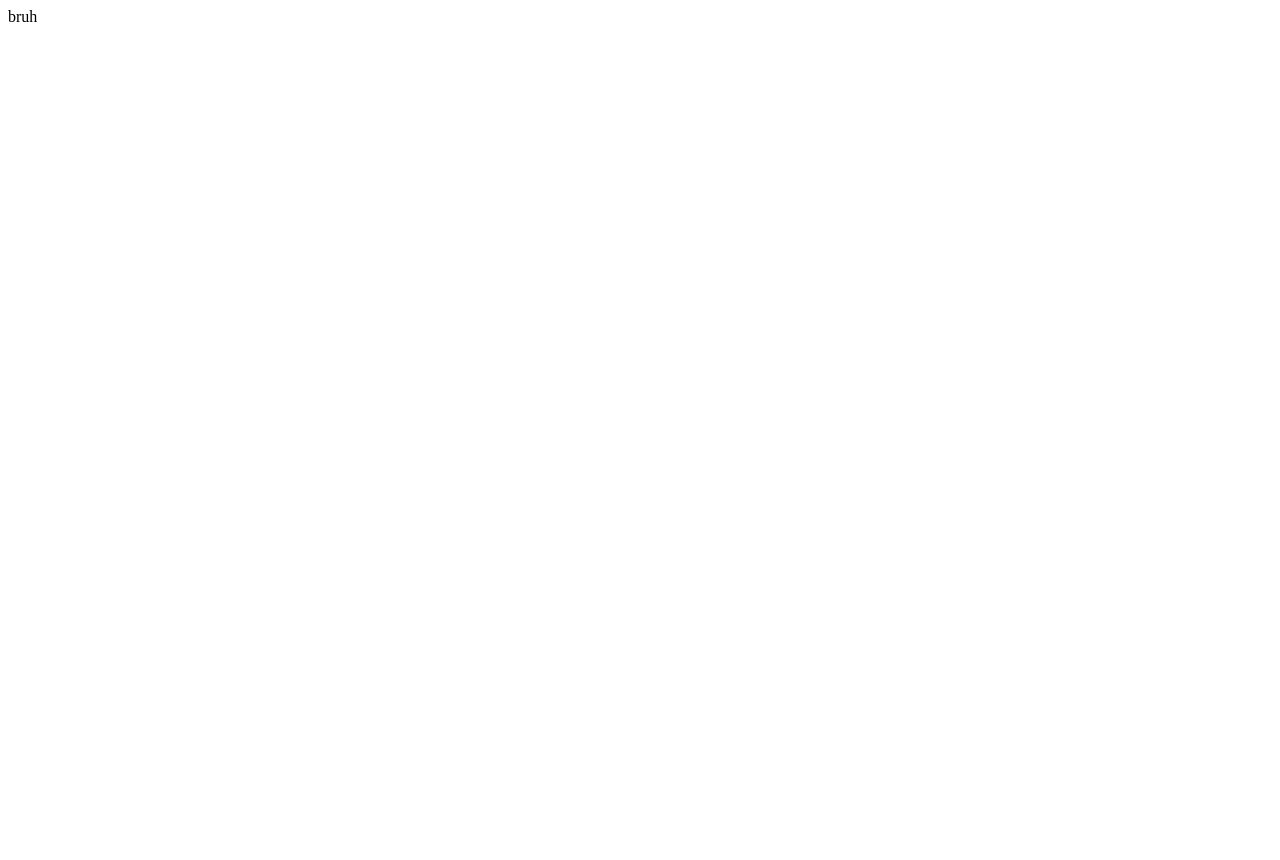
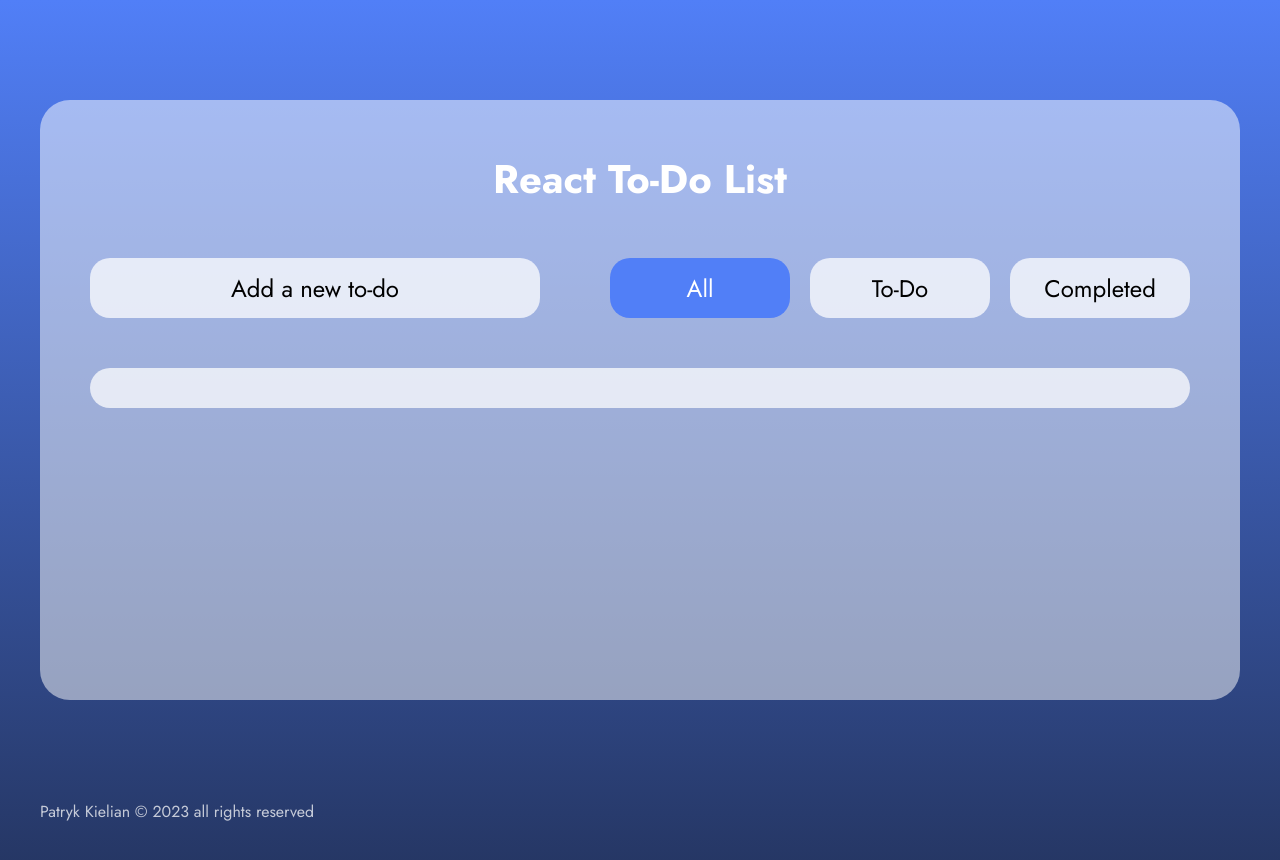
Before and after one commit to patryk-kielian/2023_02_24-to-do-list, a React (Vite) app: page / in a window 1280 px wide. Shown: the top 860 px of the page. Before the commit the page ends 800 px from the top, so only its background shows below. Built offline with nearby package versions, Linux system fonts and the light colour scheme.

Commit message:
placeholder JSX, basic styles

```diff
--- a/src/App.js
+++ b/src/App.js
@@ -1,3 +1,19 @@
 export default function App() {
-  return <div>bruh</div>;
+  return (
+    <>
+      <div className="container">
+        <h1 className="title">React To-Do List</h1>
+        <div className="controls-group">
+          <button className="control-add">Add a new to-do</button>
+          <div>
+            <button className="control-display selected">All</button>
+            <button className="control-display">To-Do</button>
+            <button className="control-display">Completed</button>
+          </div>
+        </div>
+        <div className="content-group"></div>
+      </div>
+      <div className="copyright">Patryk Kielian © 2023 all rights reserved</div>
+    </>
+  );
 }
--- a/src/index.html
+++ b/src/index.html
@@ -1,25 +1,21 @@
 <!DOCTYPE html>
-<!--[if lt IE 7]>      <html class="no-js lt-ie9 lt-ie8 lt-ie7"> <![endif]-->
-<!--[if IE 7]>         <html class="no-js lt-ie9 lt-ie8"> <![endif]-->
-<!--[if IE 8]>         <html class="no-js lt-ie9"> <![endif]-->
-<!--[if gt IE 8]>      <html class="no-js"> <!--<![endif]-->
 <html>
   <head>
     <meta charset="utf-8" />
     <meta http-equiv="X-UA-Compatible" content="IE=edge" />
-    <title></title>
+    <title>React To-Do List</title>
     <meta name="description" content="" />
     <meta name="viewport" content="width=device-width, initial-scale=1" />
     <link rel="stylesheet" href="styles.css" />
     <script src="index.js" type="module"></script>
+    <link rel="preconnect" href="https://fonts.googleapis.com" />
+    <link rel="preconnect" href="https://fonts.gstatic.com" crossorigin />
+    <link
+      href="https://fonts.googleapis.com/css2?family=Jost:wght@400;500;700;800&display=swap"
+      rel="stylesheet"
+    />
   </head>
   <body>
     <div id="root"></div>
-    <!--[if lt IE 7]>
-      <p class="browsehappy">
-        You are using an <strong>outdated</strong> browser. Please
-        <a href="#">upgrade your browser</a> to improve your experience.
-      </p>
-    <![endif]-->
   </body>
 </html>
--- a/src/styles.css
+++ b/src/styles.css
@@ -0,0 +1,103 @@
+:root {
+  --lightblue: #517ff7;
+  --darkblue: #253663;
+  --white: #fff;
+  --white50: #ffffff80;
+  --white75: #ffffffbb;
+}
+
+/* Reset styles */
+html,
+body,
+h1,
+h2,
+h3,
+h4,
+h5,
+h6,
+p,
+ol,
+ul,
+li,
+a,
+img {
+  margin: 0;
+  padding: 0;
+  border: 0;
+  font-size: 100%;
+  font: inherit;
+  vertical-align: baseline;
+}
+
+html {
+  font-family: "Jost", Roboto, sans-serif;
+  background: linear-gradient(
+    180deg,
+    var(--lightblue) 0%,
+    var(--darkblue) 100%
+  );
+  min-height: 100vh;
+}
+
+.container {
+  width: 1100px;
+  min-height: 500px;
+  margin: 100px auto;
+  padding: 50px;
+  border-radius: 30px;
+  background-color: var(--white50);
+}
+
+.title {
+  font-size: 2.5rem;
+  font-weight: 700;
+  color: var(--white);
+  margin: 0 auto;
+  text-align: center;
+}
+
+.controls-group {
+  display: flex;
+  flex-direction: row;
+  justify-content: space-between;
+  margin: 50px 0;
+}
+
+.controls-group button {
+  height: 60px;
+  border: none;
+  padding: 0;
+  border-radius: 20px;
+  background-color: var(--white75);
+  text-align: center;
+  font-size: 24px;
+  font-family: "Jost", Roboto, sans-serif;
+  cursor: pointer;
+}
+
+.control-add {
+  width: 450px;
+}
+
+.control-display {
+  width: 180px;
+  margin-left: 20px;
+}
+
+.control-display.selected {
+  color: var(--white);
+  background-color: var(--lightblue);
+}
+
+.content-group {
+  border-radius: 20px;
+  padding: 20px 30px;
+  background-color: var(--white75);
+}
+
+.copyright {
+  width: 1200px;
+  margin: 50px auto;
+  color: var(--white75);
+  font-size: 16px;
+}
```
